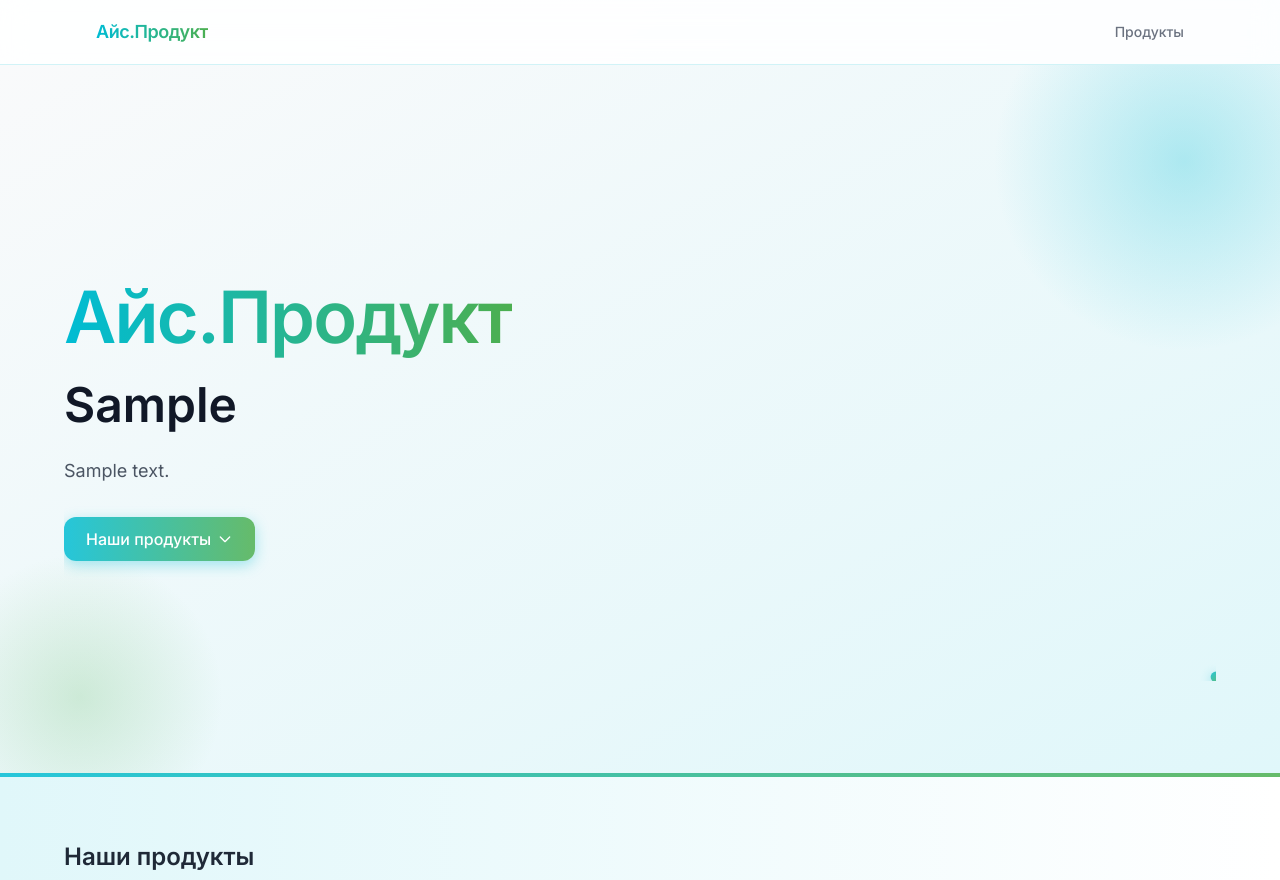
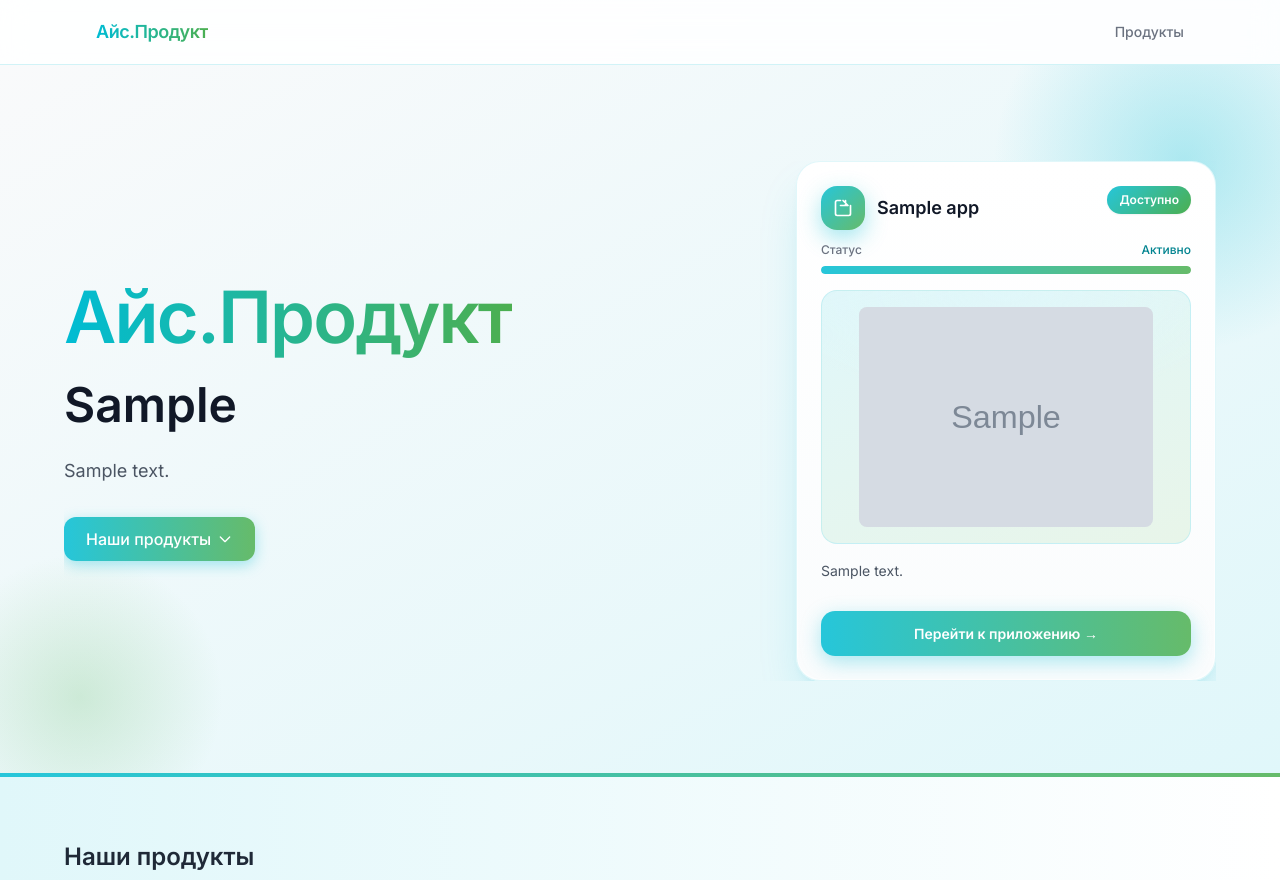
Before and after one commit to ice-product96/IceProductSite, a FastAPI app: page / in a window 1280 px wide. Shown: the top 880 px of the page. Run offline with FastAPI, Linux system fonts and the light colour scheme; tables that the repository leaves empty hold one stand-in row (values such as "Sample post"); grey boxes marked "Sample" are stand-in pictures; some libraries are stand-ins or nearby versions.

Commit message:
фткс карточки

```diff
--- a/templates/index.html
+++ b/templates/index.html
@@ -6,8 +6,7 @@
   /* ── Page-flip card (крупнее, адаптив) ─────────────────────────────── */
   .flip-stack {
     position: relative;
-    width: 100%;
-    max-width: 420px;
+    width: min(100%, 420px);
     height: clamp(400px, 58vh, 540px);
     max-height: min(540px, 82vh);
     perspective: 1400px;
@@ -183,7 +182,7 @@
 
       <!-- RIGHT: flip-card stack (без w-full в ряду lg — иначе колонка тянет 100% и вылезает за экран) -->
       {% if apps %}
-      <div class="flex shrink-0 justify-center lg:justify-end w-full max-w-[420px] lg:w-auto lg:max-w-[min(420px,100%)]">
+      <div class="flex shrink-0 justify-center lg:justify-end w-full max-w-[420px] lg:w-[420px]">
         <div class="flip-stack" id="flip-stack">
 
           <div class="flip-shadow" aria-hidden="true"></div>
```
